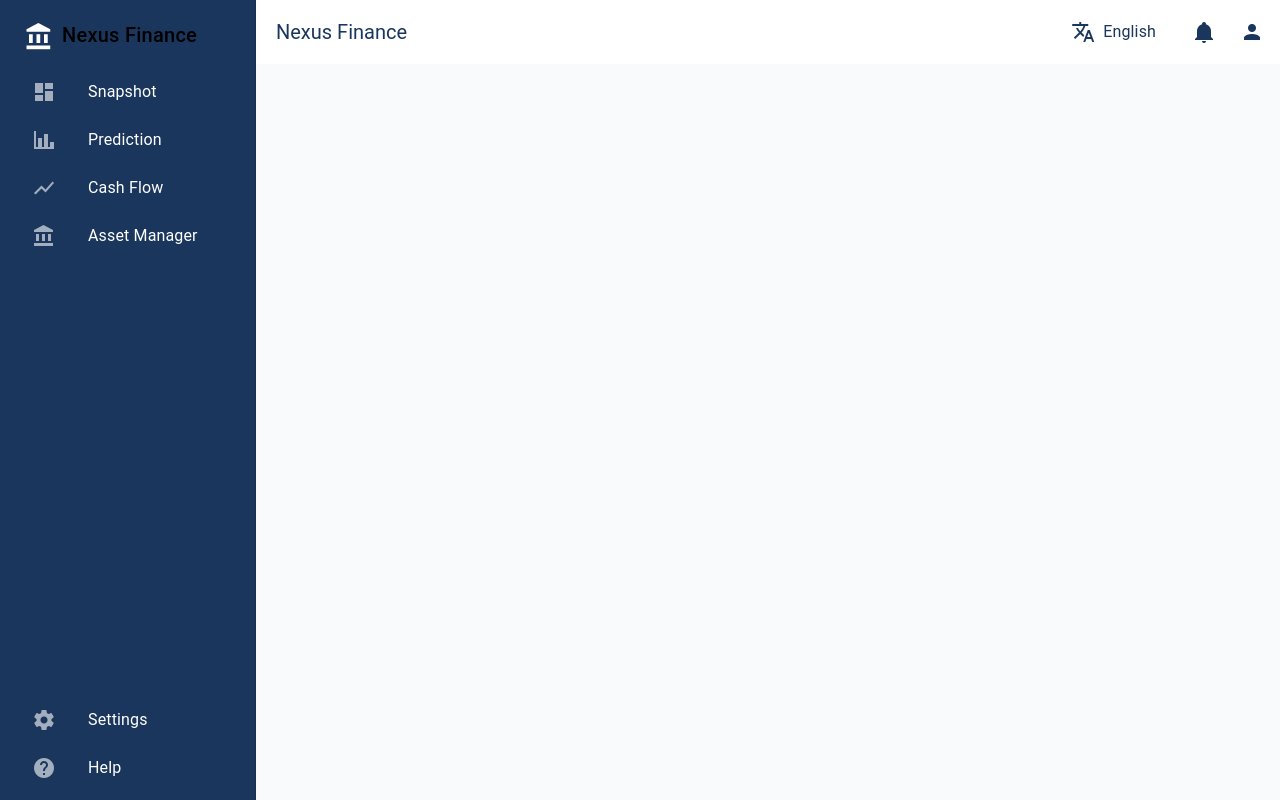
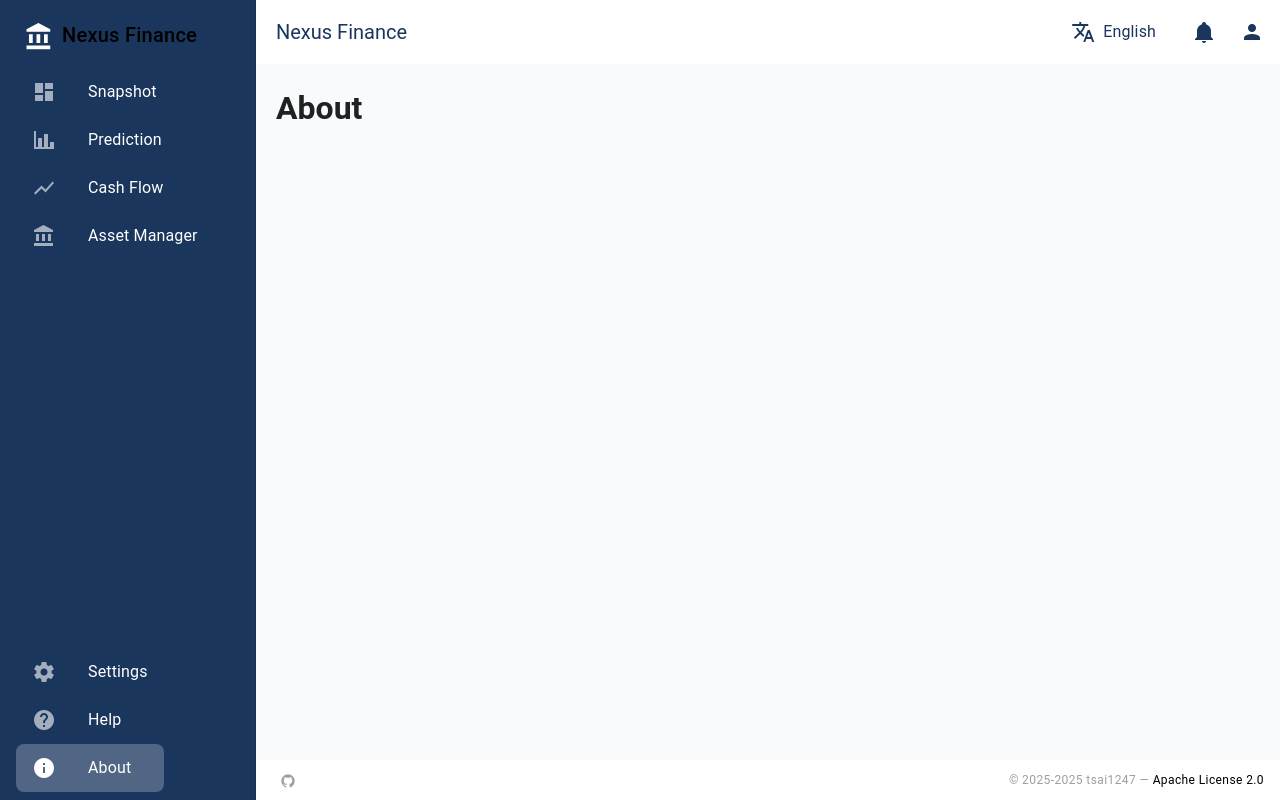
Before and after one commit to tsai1247/Flownetix, a Vue app: page /nexus-finance/about in a window 1280 px wide. Built offline with nearby package versions, Linux system fonts and the light colour scheme; a small style sheet from the web is missing.

Commit message:
feat: add about page and update localization for English and Chinese

```diff
--- a/src/App.vue
+++ b/src/App.vue
@@ -120,6 +120,11 @@
       icon: 'mdi-help-circle',
       path: '/help',
     },
+    {
+      value: 'about',
+      icon: 'mdi-information',
+      path: '/about',
+    },
   ]);
 
   // Language selection
--- a/src/locales/en.ts
+++ b/src/locales/en.ts
@@ -5,6 +5,7 @@ export default {
   assetManager: 'Asset Manager',
   settings: 'Settings',
   help: 'Help',
+  about: 'About',
   title: {
     snapshot: 'Financial Snapshot',
     cashFlow: 'Cash Flow Management',
@@ -12,6 +13,7 @@ export default {
     assetManager: 'Asset Management',
     settings: 'Settings',
     help: 'Help',
+    about: 'About',
   },
   home: {
     title: 'Welcome to Nexus Finance',
--- a/src/locales/zhHant.ts
+++ b/src/locales/zhHant.ts
@@ -5,6 +5,7 @@ export default {
   assetManager: '資產管理',
   settings: '設定',
   help: '幫助',
+  about: '關於',
   title: {
     snapshot: '財務快照',
     cashFlow: '現金流管理',
@@ -12,5 +13,6 @@ export default {
     assetManager: '資產管理',
     settings: '設定',
     help: '幫助',
+    about: '關於',
   },
 }
--- /dev/null
+++ b/src/pages/about.vue
@@ -0,0 +1,11 @@
+<template>
+  <div class="ma-0">
+    <h1>{{ $t('title.about') }}</h1>
+  </div>
+</template>
+
+<script setup lang="ts">
+</script>
+
+<style scoped>
+</style>
--- a/src/typed-router.d.ts
+++ b/src/typed-router.d.ts
@@ -19,6 +19,7 @@ declare module 'vue-router/auto-routes' {
    */
   export interface RouteNamedMap {
     '/': RouteRecordInfo<'/', '/', Record<never, never>, Record<never, never>>,
+    '/about': RouteRecordInfo<'/about', '/about', Record<never, never>, Record<never, never>>,
     '/asset-manager': RouteRecordInfo<'/asset-manager', '/asset-manager', Record<never, never>, Record<never, never>>,
     '/cash-flow': RouteRecordInfo<'/cash-flow', '/cash-flow', Record<never, never>, Record<never, never>>,
     '/help': RouteRecordInfo<'/help', '/help', Record<never, never>, Record<never, never>>,
```
